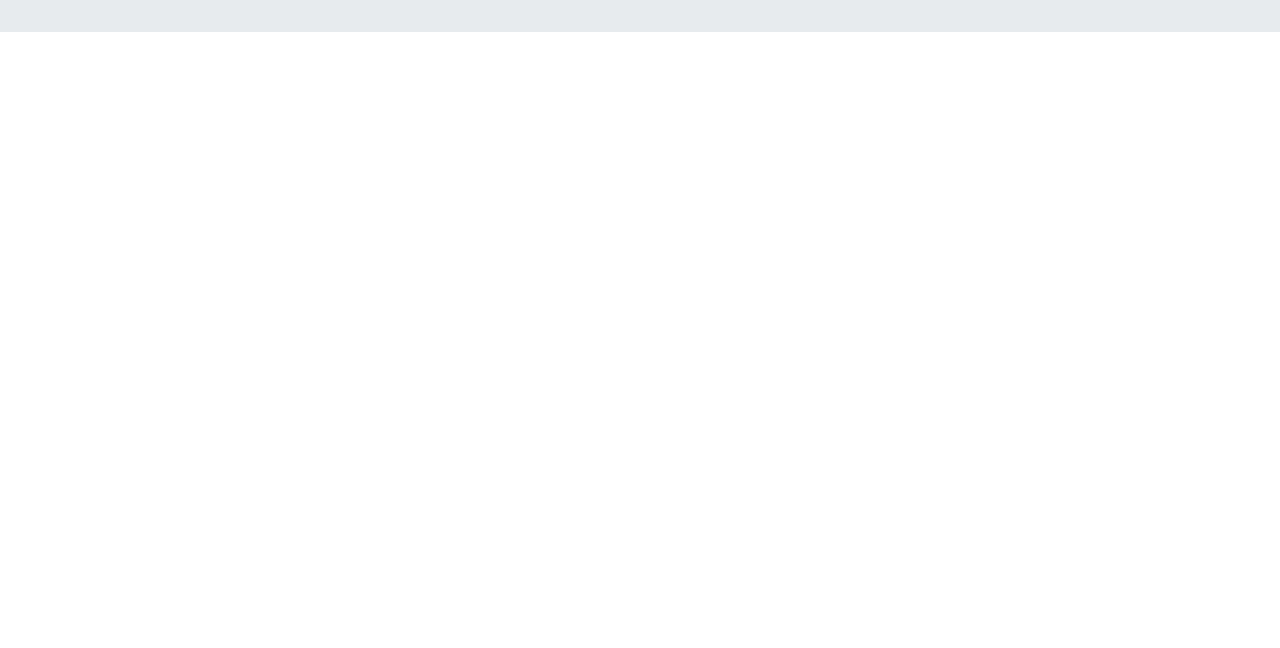
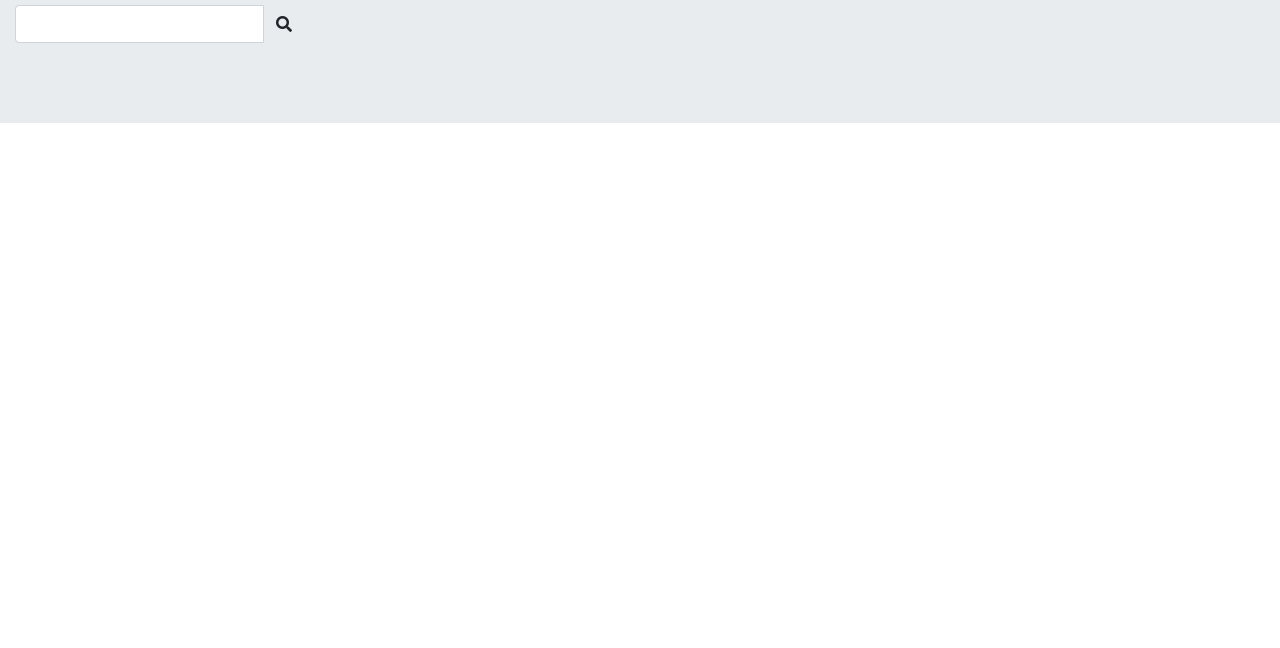
Before and after one commit to Lyricsduda/-weatherDashboard, a plain HTML site: page index.html in a window 1280 px wide. Shown: the part 152-800 px from the top of the page. Drawn offline with nearby package versions, Linux system fonts and the light colour scheme.

Commit message:
Column for 'Search for a city' user input

```diff
--- a/index.html
+++ b/index.html
@@ -19,10 +19,24 @@
         <div class="container">
             <h1 class="display-5 text-center">Weather Dashboard</h1>
         </div>
-    </div>
-    <script src="https://code.jquery.com/jquery-3.5.1.min.js"
-        integrity="sha256-9/aliU8dGd2tb6OSsuzixeV4y/faTqgFtohetphbbj0=" crossorigin="anonymous"></script>
-    <script src="script.js" type="text/javascript"></script>
+        <div class="container-fluid">
+            <!--  -->
+            <div class="row">
+                <!--  -->
+                <div class="col-3 searchColumn">
+                    <!--  -->
+                    <h4>Search for a city:</h4>
+                    <div class="input-group mb-3">
+                        <input type="text" class="form-control" id="cityInput">
+                        <div class="input-group-append">
+                            <button class="btn btn-outline" type="button" id="citySearchBtn"><i
+                                    class="fas fa-search"></i></button>
+                        </div>
+                    </div>
+                </div>
+                <script src="https://code.jquery.com/jquery-3.5.1.min.js"
+                    integrity="sha256-9/aliU8dGd2tb6OSsuzixeV4y/faTqgFtohetphbbj0=" crossorigin="anonymous"></script>
+                <script src="script.js" type="text/javascript"></script>
 </body>
 
 </html>
```
